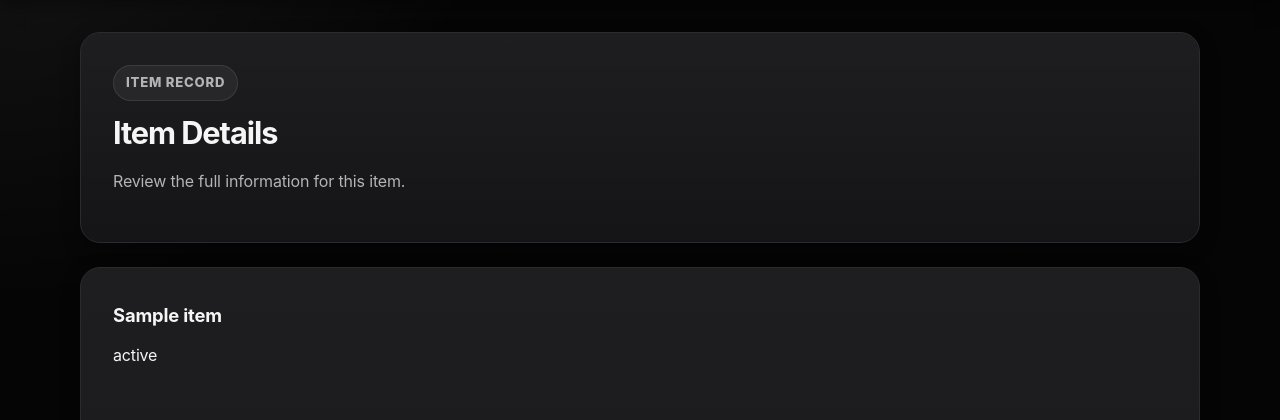
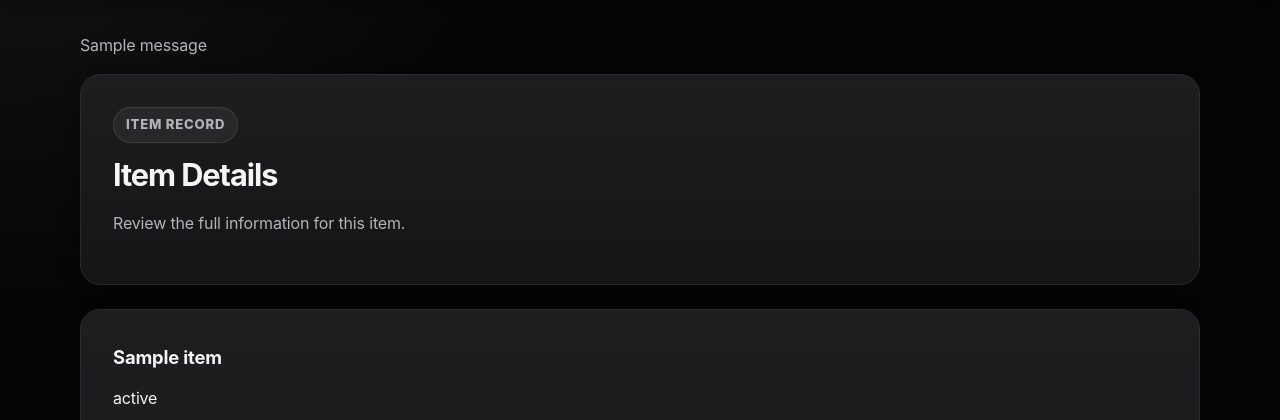
Before and after one commit to ZhihaoTang615/campus-lost-and-found-platform, a Flask app: template templates/item-details.html in a window 1280 px wide. Shown: the part 210-630 px from the top of the page. Run offline with Flask 3, Linux system fonts and the light colour scheme; the template is opened without the code that fills it: most values are stand-ins (such as "Sample title", 1, 10 or a date in 2020); one stand-in notice (Sample message) is shown.

Commit message:
Update item-details.html

```diff
--- a/templates/item-details.html
+++ b/templates/item-details.html
@@ -34,6 +34,14 @@
     </header>
 
     <main class="page-main">
+      {% with messages = get_flashed_messages() %} {% if messages %}
+      <div class="flash-messages">
+        {% for message in messages %}
+        <p>{{ message }}</p>
+        {% endfor %}
+      </div>
+      {% endif %} {% endwith %}
+
       <section class="page-heading">
         <p class="eyebrow">Item record</p>
 
@@ -51,18 +59,19 @@
 
         {% if item.image_path %}
         <div class="item-image-container">
-
           <img
             src="{{ url_for('static', filename=item.image_path) }}"
             alt="Photo of {{ item.item_name }}"
             class="item-image"
-            onerror="this.style.display='none'; this.nextElementSibling.style.display='flex';"
+            onerror="
+              this.style.display = 'none';
+              this.nextElementSibling.style.display = 'flex';
+            "
           />
 
-          <div class="item-image-placeholder" style="display:none;">
+          <div class="item-image-placeholder" style="display: none">
             <p>No photo available for this item.</p>
           </div>
-
         </div>
 
         {% else %}
```
